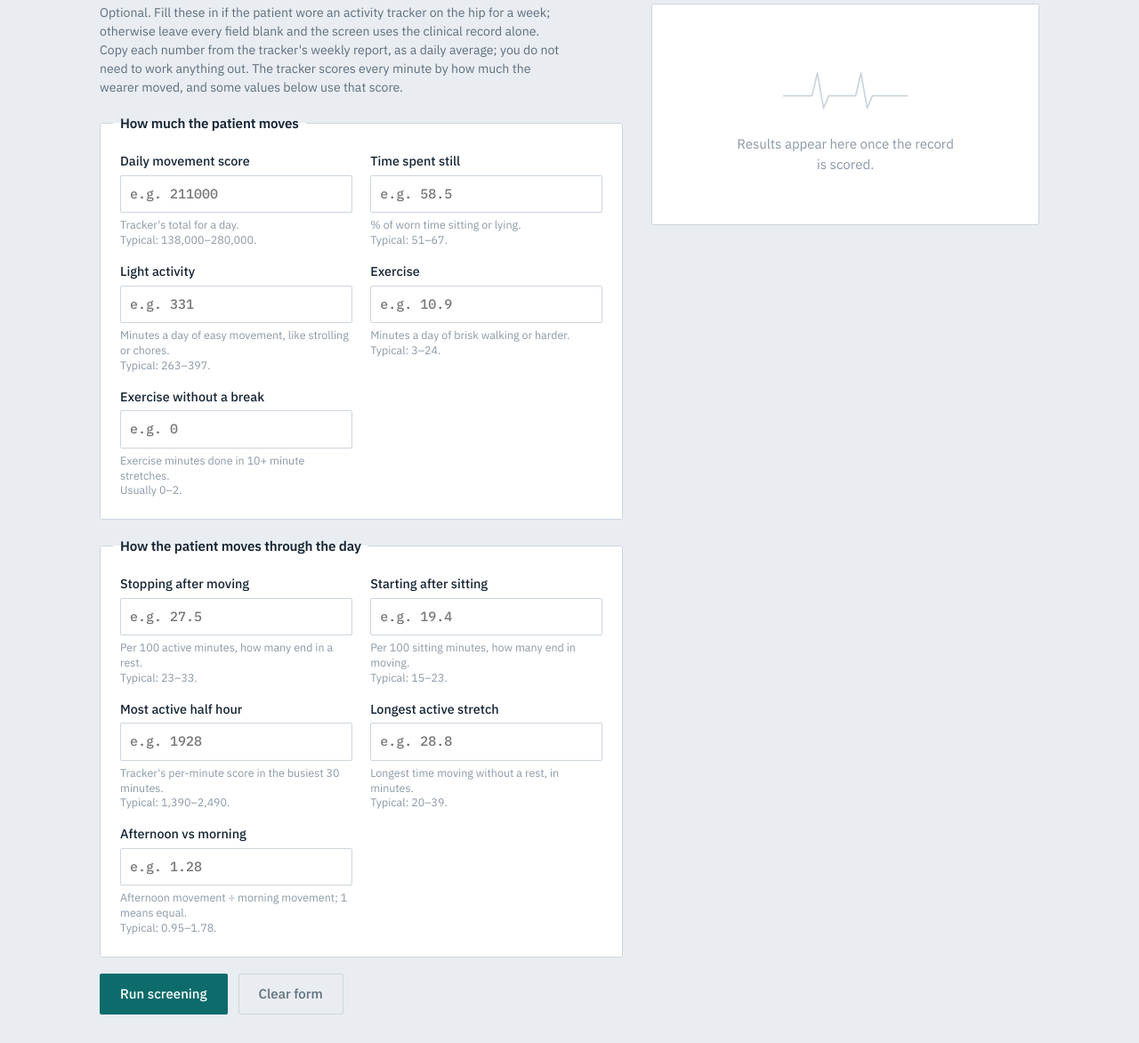
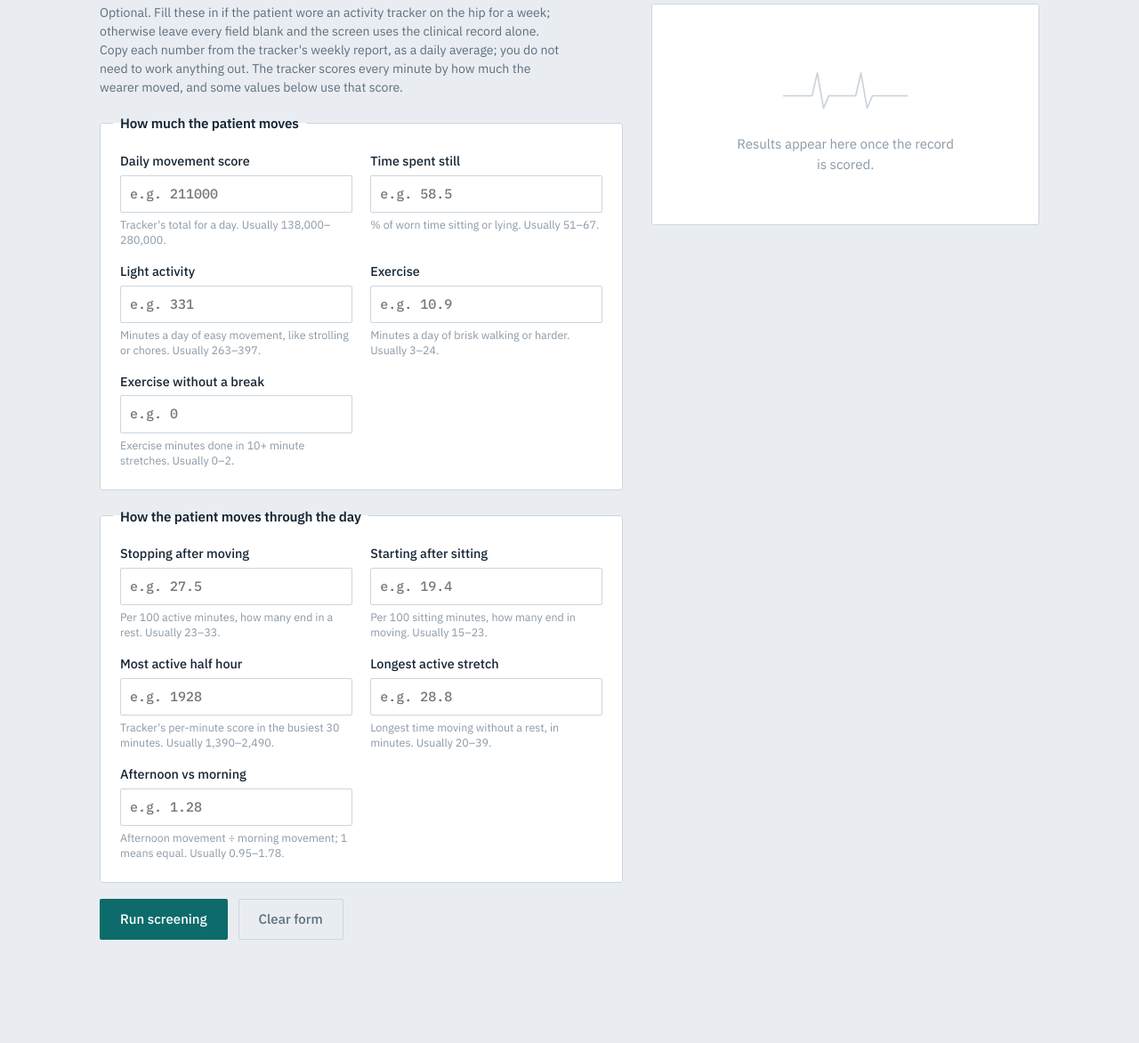
Before and after one commit to Shyamanth-2005/pad, a FastAPI app: page / in a window 1280 px wide, after a click that opens the changed part. Shown: the part 343-1515 px from the top of the page at 89% size. After the commit the page ends 1399 px from the top, so only its background shows below. Run offline with FastAPI, Linux system fonts and the light colour scheme; parts of the project's set-up code (start-up, migrations or seed data) failed here and were passed over.

Commit message:
feat: one-line sensor hints with usual ranges

```diff
--- a/src/static/style.css
+++ b/src/static/style.css
@@ -156,8 +156,6 @@ body {
   color: var(--ink-faint);
   line-height: 1.35;
 }
-/* The typical range sits on its own line under the description. */
-.field em .typical { display: block; }
 
 input, select {
   font: inherit;
--- a/src/templates/index.html
+++ b/src/templates/index.html
@@ -164,27 +164,27 @@
         <label class="field">
           <span>Daily movement score</span>
           <input type="number" name="Counts_Per_Day" min="0" max="65000000" step="any" placeholder="e.g. 211000">
-          <em>Tracker's total for a day.<span class="typical">Typical: 138,000&ndash;280,000.</span></em>
+          <em>Tracker's total for a day. Usually 138,000&ndash;280,000.</em>
         </label>
         <label class="field">
           <span>Time spent still</span>
           <input type="number" name="Sedentary_Percent" min="0" max="100" step="any" placeholder="e.g. 58.5">
-          <em>% of worn time sitting or lying.<span class="typical">Typical: 51&ndash;67.</span></em>
+          <em>% of worn time sitting or lying. Usually 51&ndash;67.</em>
         </label>
         <label class="field">
           <span>Light activity</span>
           <input type="number" name="Light_Minutes" min="0" max="1440" step="any" placeholder="e.g. 331">
-          <em>Minutes a day of easy movement, like strolling or chores.<span class="typical">Typical: 263&ndash;397.</span></em>
+          <em>Minutes a day of easy movement, like strolling or chores. Usually 263&ndash;397.</em>
         </label>
         <label class="field">
           <span>Exercise</span>
           <input type="number" name="MVPA_Minutes" min="0" max="1440" step="any" placeholder="e.g. 10.9">
-          <em>Minutes a day of brisk walking or harder.<span class="typical">Typical: 3&ndash;24.</span></em>
+          <em>Minutes a day of brisk walking or harder. Usually 3&ndash;24.</em>
         </label>
         <label class="field">
           <span>Exercise without a break</span>
           <input type="number" name="MVPA_Bout_Minutes" min="0" max="1440" step="any" placeholder="e.g. 0">
-          <em>Exercise minutes done in 10+ minute stretches.<span class="typical">Usually 0&ndash;2.</span></em>
+          <em>Exercise minutes done in 10+ minute stretches. Usually 0&ndash;2.</em>
         </label>
       </div>
     </fieldset>
@@ -195,27 +195,27 @@
         <label class="field">
           <span>Stopping after moving</span>
           <input type="number" name="ASTP_Percent" min="0" max="100" step="any" placeholder="e.g. 27.5">
-          <em>Per 100 active minutes, how many end in a rest.<span class="typical">Typical: 23&ndash;33.</span></em>
+          <em>Per 100 active minutes, how many end in a rest. Usually 23&ndash;33.</em>
         </label>
         <label class="field">
           <span>Starting after sitting</span>
           <input type="number" name="SATP_Percent" min="0" max="100" step="any" placeholder="e.g. 19.4">
-          <em>Per 100 sitting minutes, how many end in moving.<span class="typical">Typical: 15&ndash;23.</span></em>
+          <em>Per 100 sitting minutes, how many end in moving. Usually 15&ndash;23.</em>
         </label>
         <label class="field">
           <span>Most active half hour</span>
           <input type="number" name="Peak30_Counts" min="0" max="32767" step="any" placeholder="e.g. 1928">
-          <em>Tracker's per-minute score in the busiest 30 minutes.<span class="typical">Typical: 1,390&ndash;2,490.</span></em>
+          <em>Tracker's per-minute score in the busiest 30 minutes. Usually 1,390&ndash;2,490.</em>
         </label>
         <label class="field">
           <span>Longest active stretch</span>
           <input type="number" name="Longest_Active_Bout" min="0" max="1440" step="any" placeholder="e.g. 28.8">
-          <em>Longest time moving without a rest, in minutes.<span class="typical">Typical: 20&ndash;39.</span></em>
+          <em>Longest time moving without a rest, in minutes. Usually 20&ndash;39.</em>
         </label>
         <label class="field">
           <span>Afternoon vs morning</span>
           <input type="number" name="PM_AM_Ratio" min="0.0001" max="10000" step="any" placeholder="e.g. 1.28">
-          <em>Afternoon movement &divide; morning movement; 1 means equal.<span class="typical">Typical: 0.95&ndash;1.78.</span></em>
+          <em>Afternoon movement &divide; morning movement; 1 means equal. Usually 0.95&ndash;1.78.</em>
         </label>
       </div>
     </fieldset>
```
